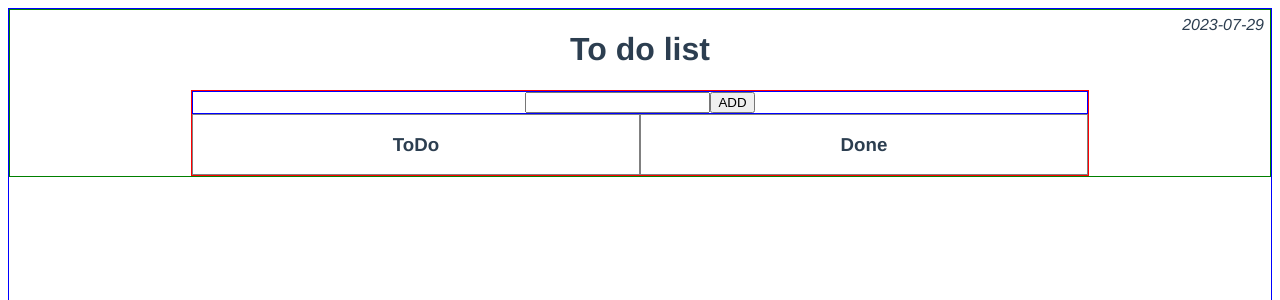
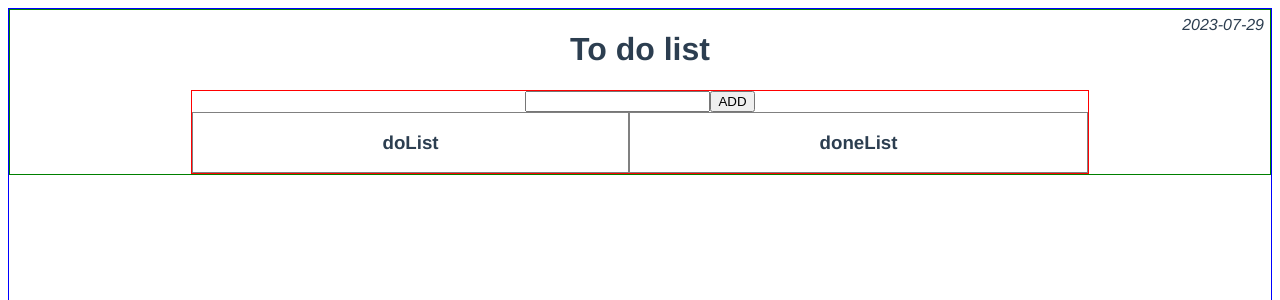
Before and after one commit to hypons111/vue_ToDoList, a Vue app: page / in a window 1280 px wide. Shown: the top 300 px of the page. Built offline with nearby package versions, Linux system fonts and the light colour scheme.

Commit message:
changed to a better way to do the same thing

```diff
--- a/src/components/todolist.vue
+++ b/src/components/todolist.vue
@@ -5,26 +5,26 @@
 
     <div id="container">
 
-      <div id="panel">
+      <form @submit.prevent="addEvent()">
         <input type="text" v-model="inputValue">
-        <button v-on:click="addEvent()">ADD</button>
-      </div>
+        <button>ADD</button>
+      </form>
 
       <div id="list">
-        <div id="todo">
-          <h3>ToDo</h3>
+        <div id="doList">
+          <h3>doList</h3>
           <ol>
-            <li v-for="item, index in toDo" :key="item">
-              {{ item }} <button v-on:click="removeEvent(index)">X</button>
+            <li v-for="item in doList" :key="item.id">
+              {{ item.text }} <button @click="removeEvent(item.id)">X</button>
             </li>
           </ol>
         </div>
 
-        <div id="done">
-          <h3>Done</h3>
+        <div id="doneList">
+          <h3>doneList</h3>
           <ol>
-            <li v-for="item, index in done" :key="item">
-              {{ item }} <button v-on:click="removeEvent(index)">X</button>
+            <li v-for="item in doneList" :key="item">
+              {{ item }} <button>X</button>
             </li>
           </ol>
         </div>
@@ -35,29 +35,27 @@
   </div>
 </template>
 
-<script>
-export default {
-  name: "todolist",
-  data() {
-    return {
-      inputValue: "",
-      toDo:[],
-      done:[]
+<script setup>
+import { ref } from 'vue';
+
+const inputValue = ref("")
+const doList = ref([])
+const doneList = ref([])
+
+function addEvent() {
+  doList.value.push({id: doList.value.length, text: inputValue.value})
+  inputValue.value = ""
+}
+
+function removeEvent(id) {
+  doList.value = doList.value.filter(item => {
+    if(item.id === id) {
+      doneList.value.push(item.text)
     }
-  },
-  methods: {
-    addEvent() {
-      this.toDo.push(this.inputValue.trim())
-      this.inputValue = ""
-    },
-    removeEvent(index) {
-      this.done.push(this.toDo.splice(index, 1))
-    },
-    clearInput() {
-      this.inputValue = ""
-    }
-  }
+    return item.id !== id
+  })
 }
+
 </script>
 
 <style>
@@ -84,7 +82,7 @@ i {
   justify-content: center;
   border: 1px solid blue;
 }
-#todo, #done {
+#doList, #doneList {
   flex-grow: 1;
   border: 1px solid gray;
 }
```
